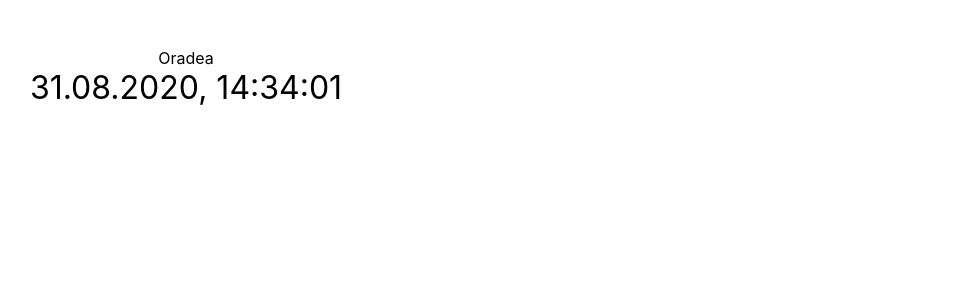
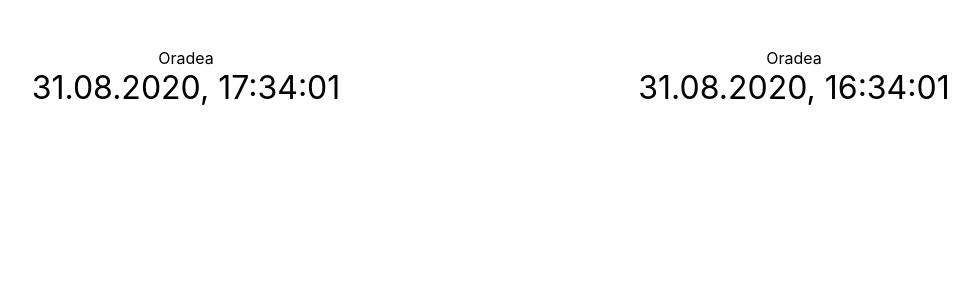
Before and after one commit to StefanNorbert/current_time, a React (Create React App) app: page / in a window 1280 px wide. Shown: the top 300 px of the page, without its empty margins (150-1128 px from the left). Built offline with nearby package versions, Linux system fonts and the light colour scheme; no server answers.

Commit message:
show time for different timeZones

```diff
--- a/src/App.js
+++ b/src/App.js
@@ -22,7 +22,8 @@ class App extends React.Component {
     render() {
         return (
             <div className="container">
-                <Clock/>
+                <Clock location="Europe/Bucharest"/>
+                <Clock location="Europe/Budapest"/>
             </div>
         );
     }
--- a/src/Components/Clock.js
+++ b/src/Components/Clock.js
@@ -42,17 +42,20 @@ class Clock extends React.Component {
                 const locations = (await getLocationsForArea('Europe')).data;
                 console.log("locations: ", locations);
 
-                const currentTime = (await getCurrentTime("Europe/Bucharest")).data.datetime;
+                const currentTime = (await getCurrentTime(this.props.location)).data.datetime;
+                console.log("currentTime: ", currentTime);
                 this.setState({
                     time: new Date(currentTime)
                 });
 
                 // Tick
+/*
                 this.intervalId = window.setInterval(() => {
                     this.setState({
                         time: new Date()
                     });
                 }, 1000);
+*/
 
             }
             catch (e) {
@@ -71,7 +74,7 @@ class Clock extends React.Component {
         return (
             <div className="clock">
                 <div className="clock__location">Oradea</div>
-                <div className="clock__time">{this.state.time.toLocaleString('ro-RO')}</div>
+                <div className="clock__time">{this.state.time.toLocaleString('ro-RO', {timeZone: this.props.location})}</div>
             </div>
         );
     }
```
